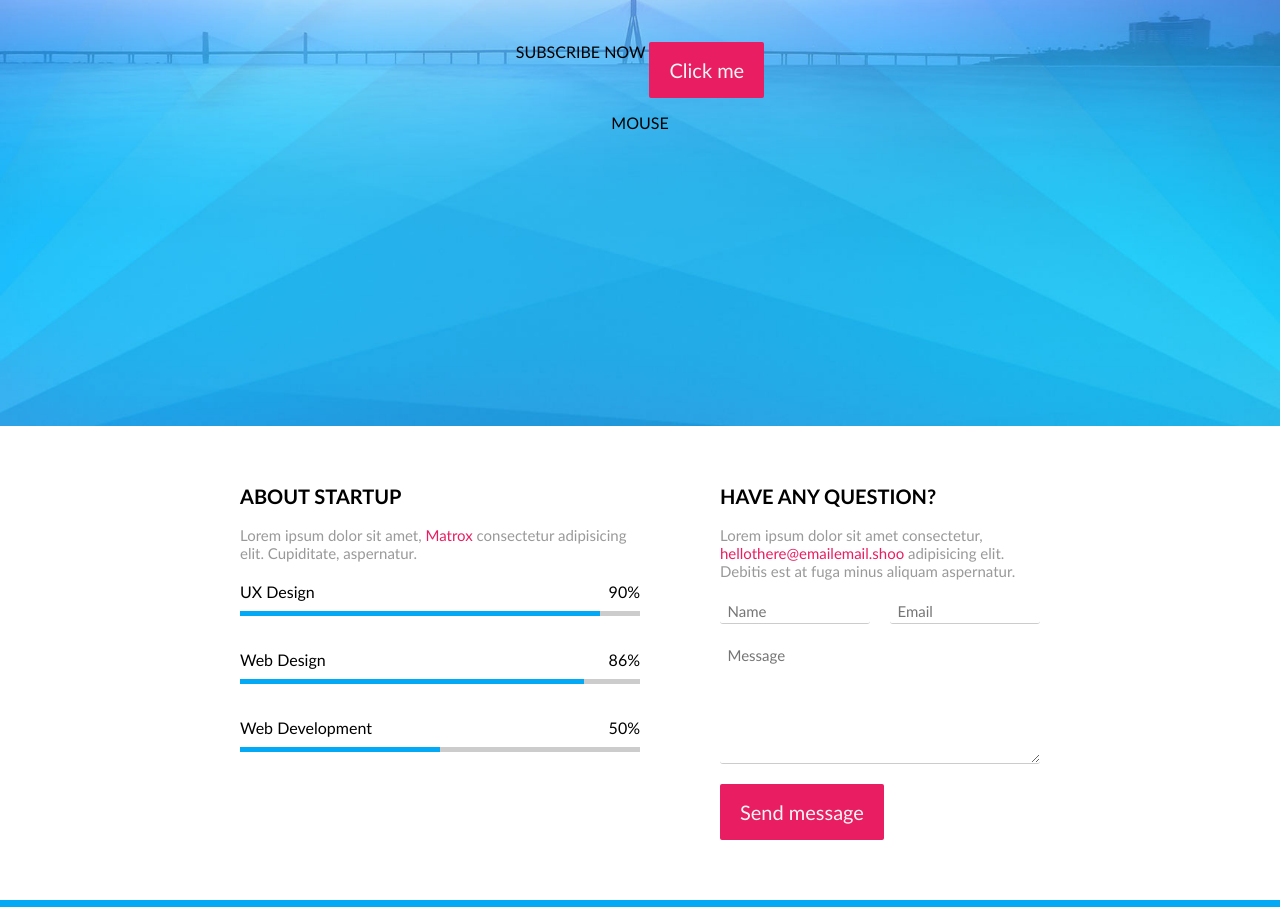
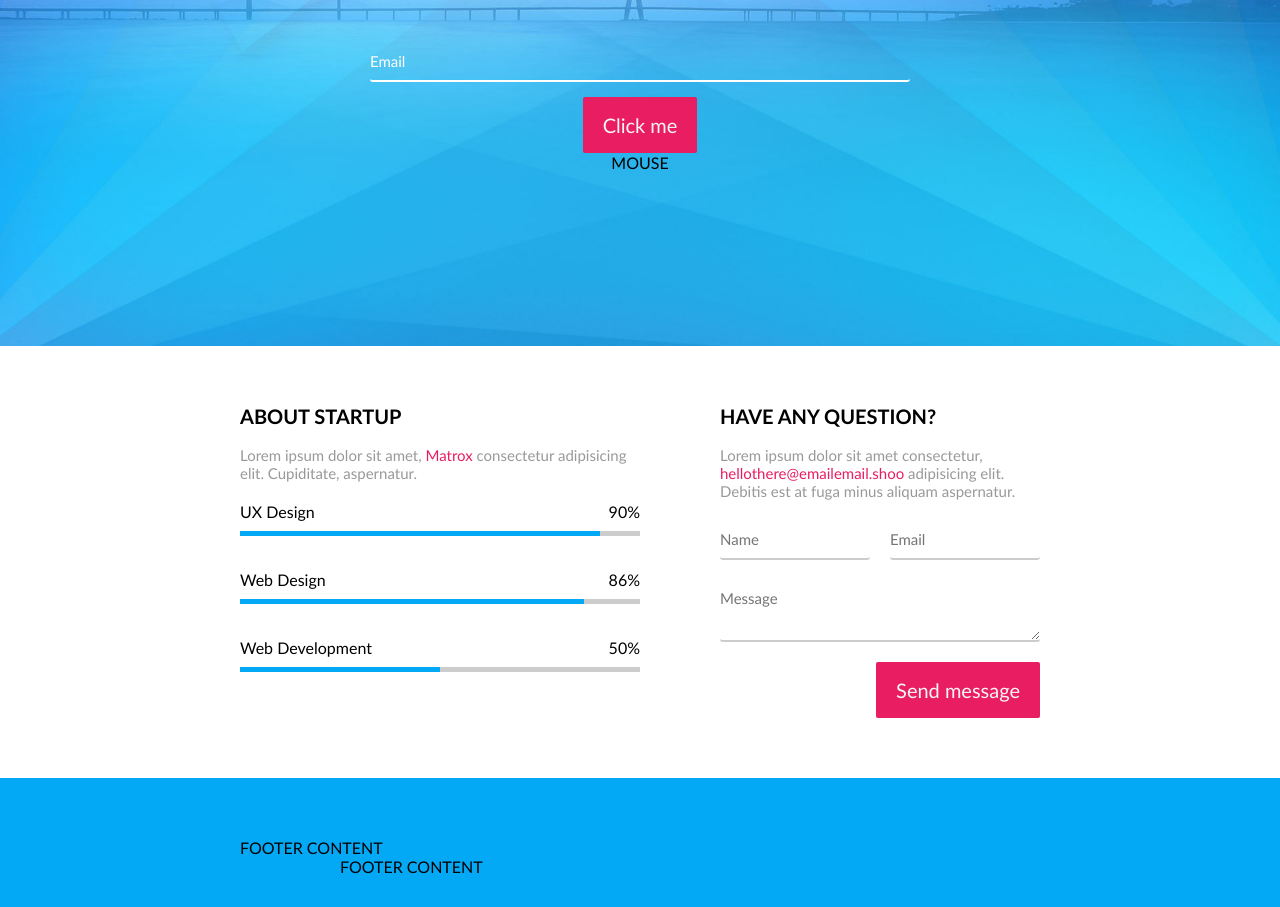
Before and after one commit to zazeli/4-coming-soon, a website: page index.html in a window 1280 px wide. Shown: the part 374-1281 px from the top of the page. Drawn offline with Linux system fonts and the light colour scheme; files whose address does not match are found by name.

Commit message:
Subscribtion form

```diff
--- a/css/components/form.css
+++ b/css/components/form.css
@@ -1,5 +1,6 @@
 .form {
-
+    display: inline-block;
+    width: 100%;
 }
 
 .form > * {
@@ -14,24 +15,19 @@
     display: none;
 }
 
-.form > input {
-    width: calc(50% - 10px);
-}
-
-.form > input:last-of-type {
-    float: right;
-}
-
 .form > .input {
+    width: 100%;
+    padding: 0.5em 0;
+    float: left;
+    font-size: 15px;
+    line-height: 1.5em;
+    background-color: transparent;
     border: none;
-    border-bottom: solid 1px #ccc;
-    line-height: 1.5em;
-    padding: 0 0.5em 0;
-    font-size: 15px;
+    border-bottom: solid 2px #ccc;
     border-radius: 0.2em;
 }
 
-.form > textarea {
+.form > .texterea {
     width: 100%;
     min-height: 100px;
     max-height: 300px;
--- a/css/pages/home.css
+++ b/css/pages/home.css
@@ -16,7 +16,7 @@
 .hero {
     padding-bottom: 30px;
     background-image: url(../../img/coomingsoon.jpg);
-    min-height: 100vh;
+    min-height: 90vh;
     background-size: cover;
     background-position: center;
     background-attachment: fixed;
@@ -51,7 +51,19 @@
 }
 
 .hero .form {
-    margin-bottom: 15px;
+    width: 90%;
+    margin: 0 5% 15px;
+}
+
+
+.hero .form > .input {
+    color: #fff;
+    border-color: currentColor;
+}
+
+.hero .form > .input::placeholder {
+    color: #fff;
+    border-color: currentColor;
 }
 
 /* HERO:end */
@@ -82,6 +94,21 @@ line-height: 1em;
     text-decoration: none;
 }
 
+main .form > button {
+        float: right;
+}
+
+@media(min-width:900px) {
+
+main .form > input.input {
+    width: calc(50% - 10px);
+}
+
+main .form > input.input:last-of-type {
+    float: right;
+}
+}
+
 /* MAIN CONTENT:end */
 
 /* FOOTER:start */
--- a/index.html
+++ b/index.html
@@ -45,7 +45,12 @@
                 </div>
             </div>
             <form class="form">
-                SUBSCRIBE NOW
+
+                <form class="form">
+                    <label for="email">Email</label>
+                    <input class="input" type="email" placeholder="Email" required autocomplete="email">
+                </form>
+
                 <button class="btn">Click me</button>
             </form>
             <div class="mouse">
```
